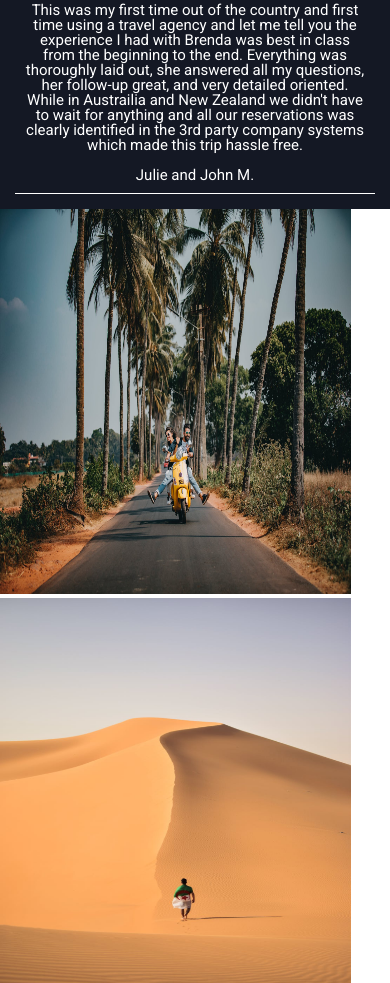
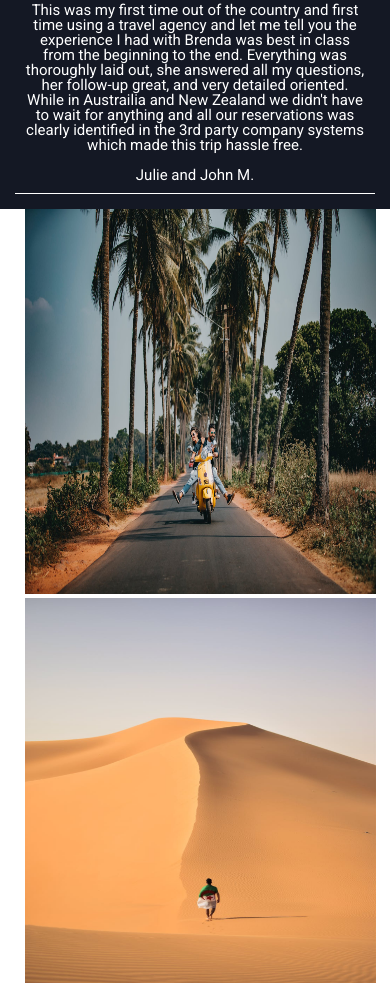
Before and after one commit to mehedi-70/Travel-Hunter, a plain HTML site: page index.html in a window 390 px wide. Shown: the part 2640-3623 px from the top of the page. Drawn offline with Linux system fonts and the light colour scheme.

Commit message:
Update responsive.css

```diff
--- a/responsive.css
+++ b/responsive.css
@@ -112,6 +112,7 @@
         grid-template-columns: 1fr;
     }
     .gallery .gallery-items img {
+        margin: 0px 25px;
         width: 90%;
         height: 385px;
     }
```
